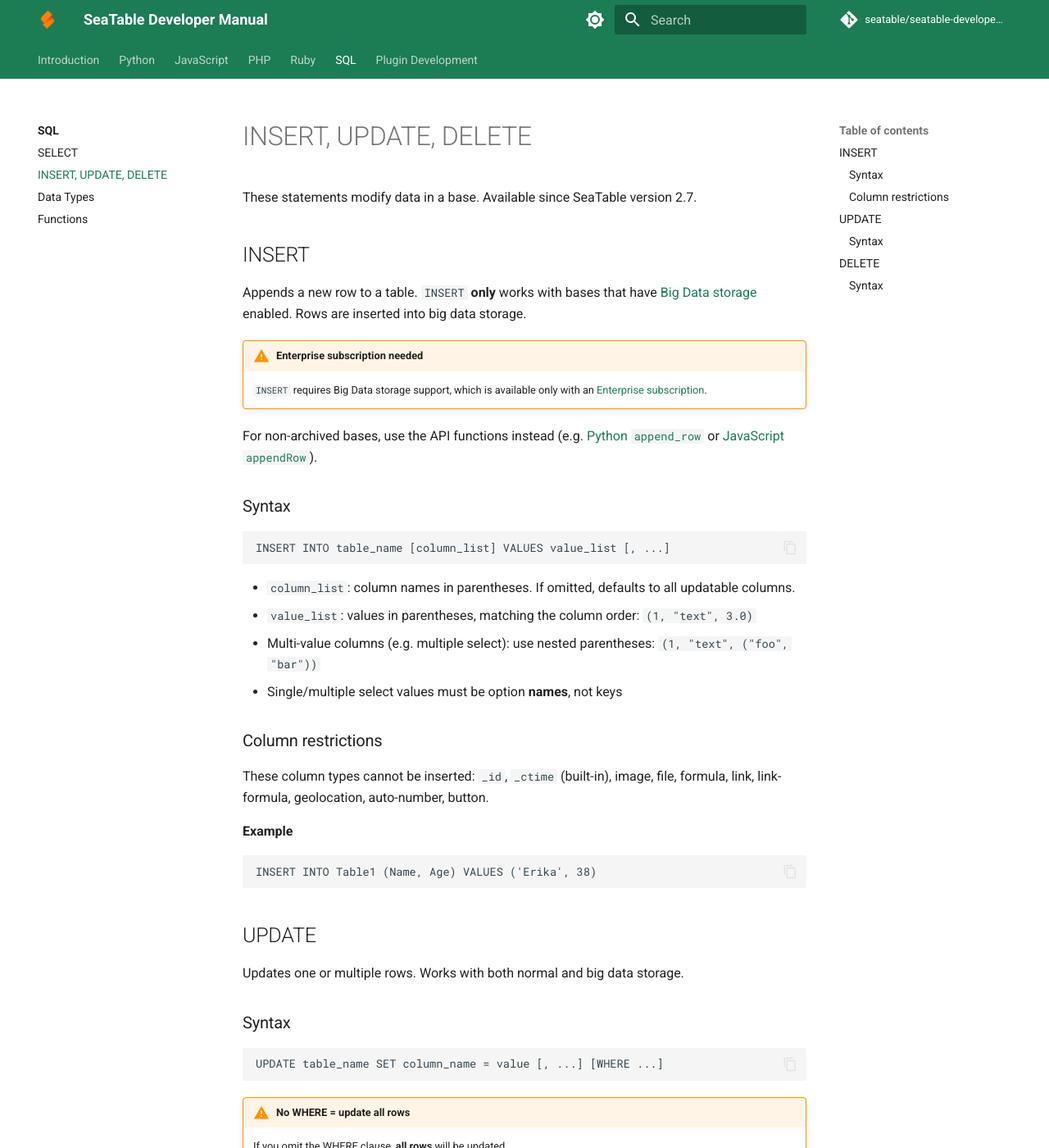
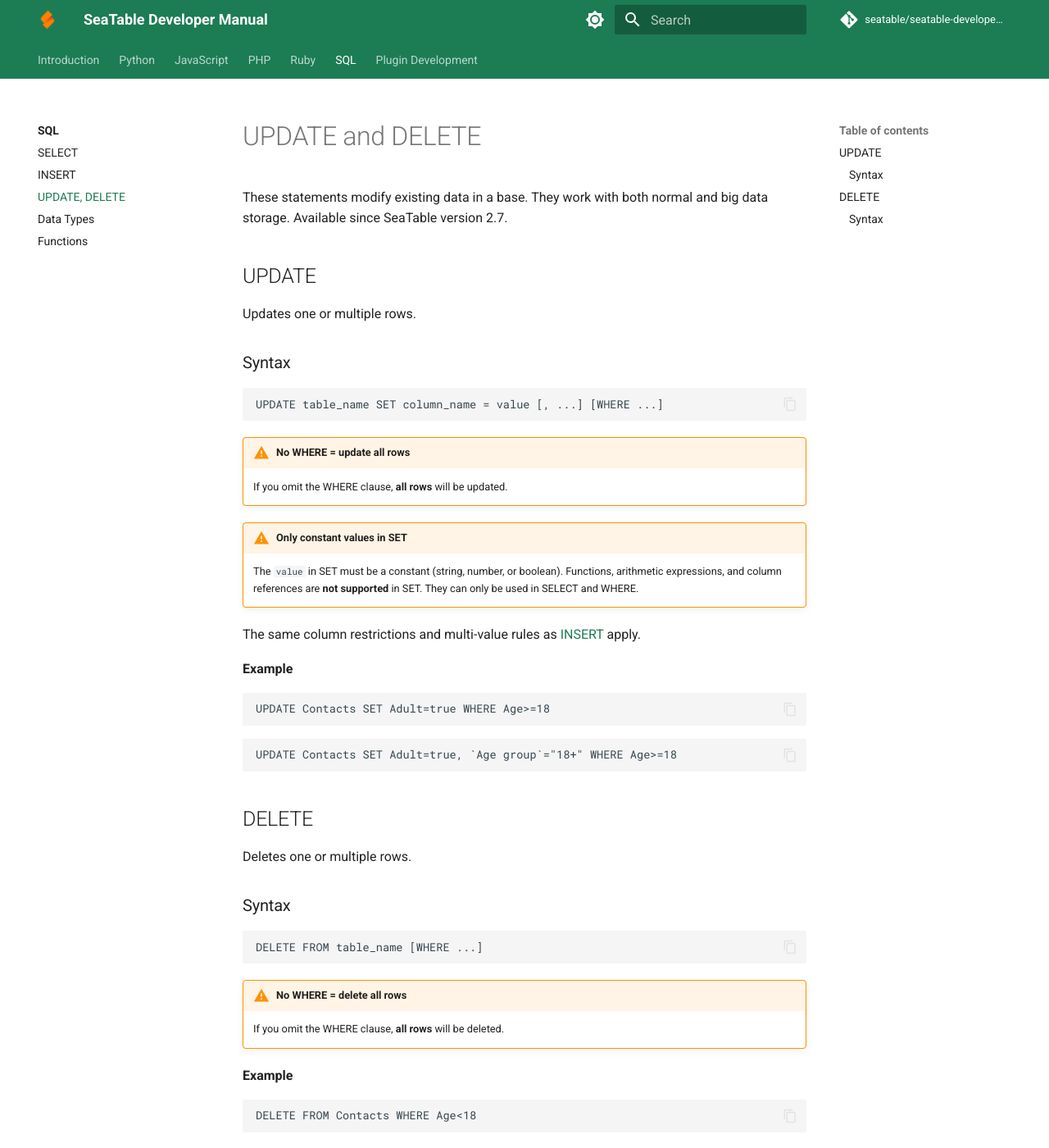
Before and after one commit to seatable/seatable-developer-docs, an MkDocs documentation site: the page built from docs/sql/insert-update-delete.md, in a window 1280 px wide and 1400 px high. Shown: the whole window at 82% size. Built offline with MkDocs 1.6.1 and Material for MkDocs 9.7.7, drawn with Linux system fonts in a browser that asks for light colours; comment, search, counter and statistics services are not loaded; some of the changed text lies outside the part shown.

Commit message:
Separate INSERT into own page, fix SELECT syntax wrapping
- Move INSERT to dedicated page (insert.md) since it only applies to
  Big Data storage — makes the limitation immediately visible in nav
- Rename remaining page to "UPDATE, DELETE" (works with all bases)
- Break long SELECT syntax block into multiple lines to avoid scrolling

Co-Authored-By: Claude Opus 4.6 (1M context) <noreply@anthropic.com>

````diff
--- a/docs/sql/insert-update-delete.md
+++ b/docs/sql/insert-update-delete.md
@@ -1,41 +1,10 @@
-# INSERT, UPDATE, DELETE
+# UPDATE and DELETE
 
-These statements modify data in a base. Available since SeaTable version 2.7.
-
-## INSERT
-
-Appends a new row to a table. `INSERT` **only** works with bases that have [Big Data storage](https://seatable.com/help/big-data-capabilities/) enabled. Rows are inserted into big data storage.
-
-!!! warning "Enterprise subscription needed"
-
-    `INSERT` requires Big Data storage support, which is available only with an [Enterprise subscription](https://seatable.com/help/subscription-plans/#seatable-cloud-enterprise-search).
-
-For non-archived bases, use the API functions instead (e.g. [Python `append_row`](/python/objects/rows/#add-rows) or [JavaScript `appendRow`](/javascript/rows/)).
-
-### Syntax
-
-```
-INSERT INTO table_name [column_list] VALUES value_list [, ...]
-```
-
-- `column_list`: column names in parentheses. If omitted, defaults to all updatable columns.
-- `value_list`: values in parentheses, matching the column order: `(1, "text", 3.0)`
-- Multi-value columns (e.g. multiple select): use nested parentheses: `(1, "text", ("foo", "bar"))`
-- Single/multiple select values must be option **names**, not keys
-
-### Column restrictions
-
-These column types cannot be inserted: `_id`, `_ctime` (built-in), image, file, formula, link, link-formula, geolocation, auto-number, button.
-
-__Example__
-
-```
-INSERT INTO Table1 (Name, Age) VALUES ('Erika', 38)
-```
+These statements modify existing data in a base. They work with both normal and big data storage. Available since SeaTable version 2.7.
 
 ## UPDATE
 
-Updates one or multiple rows. Works with both normal and big data storage.
+Updates one or multiple rows.
 
 ### Syntax
 
@@ -51,7 +20,7 @@ UPDATE table_name SET column_name = value [, ...] [WHERE ...]
 
     The `value` in SET must be a constant (string, number, or boolean). Functions, arithmetic expressions, and column references are **not supported** in SET. They can only be used in SELECT and WHERE.
 
-The same column restrictions and multi-value rules as INSERT apply.
+The same column restrictions and multi-value rules as [INSERT](insert.md) apply.
 
 __Example__
 
@@ -65,7 +34,7 @@ UPDATE Contacts SET Adult=true, `Age group`="18+" WHERE Age>=18
 
 ## DELETE
 
-Deletes one or multiple rows. Works with both normal and big data storage.
+Deletes one or multiple rows.
 
 ### Syntax
 
--- a/mkdocs.yml
+++ b/mkdocs.yml
@@ -219,7 +219,8 @@ nav:
   - SQL:
       - sql/index.md
       - SELECT: sql/select.md
-      - INSERT, UPDATE, DELETE: sql/insert-update-delete.md
+      - INSERT: sql/insert.md
+      - UPDATE, DELETE: sql/insert-update-delete.md
       - Data Types: sql/data-types.md
       - Functions: sql/functions.md
   - Plugin Development:
````
Also changed, not shown: docs/sql/index.md (+2 -1 lines), docs/sql/insert.md (added, +32 -0 lines), docs/sql/select.md (+7 -1 lines).
